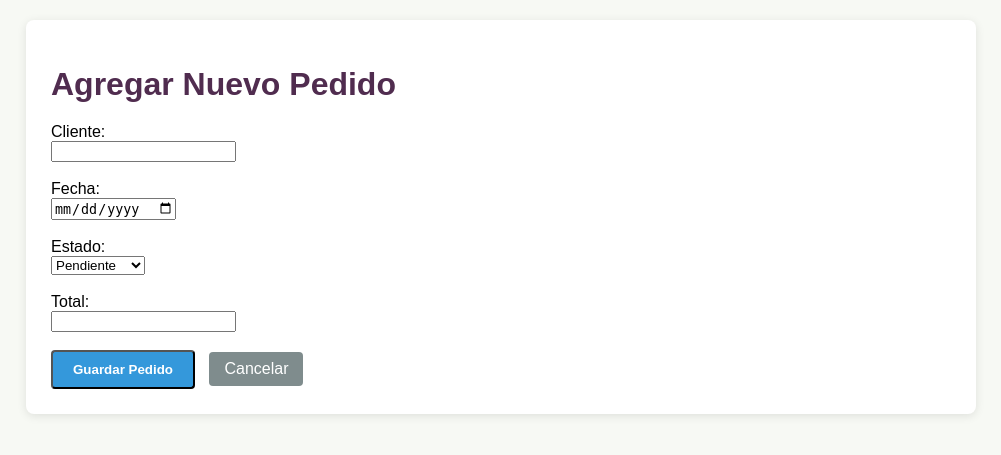
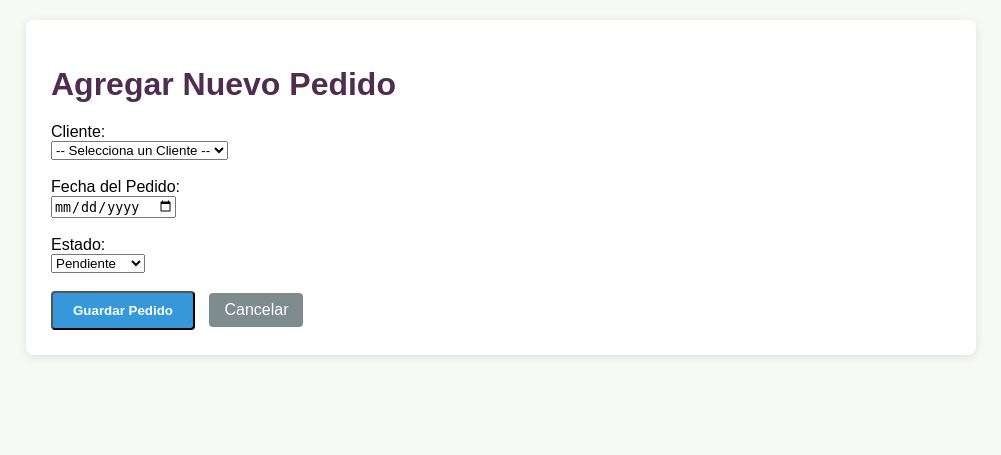
Before and after one commit to yostinsonda/minecrafteros, a Flask app: page /Agregar_pedido in a window 1280 px wide. Shown: the top 455 px of the page, without its empty margins (139-1140 px from the left). Run offline with Flask 3, Linux system fonts and the light colour scheme; data that the repository does not hold is empty.

Commit message:
Corregido formulario e insercion de agregar pedidos

```diff
--- a/app.py
+++ b/app.py
@@ -144,6 +144,7 @@ def agregar_pedido():
         conn.close()
         return redirect(url_for("listar_pedidos"))
 
+    # Para el método GET: cargamos los clientes para llenar el desplegable <select>
     cursor.execute("SELECT id_cliente, nombre FROM clientes")
     clientes_lista = cursor.fetchall()
     cursor.close()
--- a/templates/Agregar_pedido.html
+++ b/templates/Agregar_pedido.html
@@ -8,22 +8,25 @@
 <body>
     <div class="container">
         <h1>Agregar Nuevo Pedido</h1>
+
         <form action="/Agregar_pedido" method="POST">
-            <label>Cliente:</label><br>
-            <input type="text" name="cliente" required><br><br>
+            <label for="id_cliente">Cliente:</label><br>
+            <select name="id_cliente" id="id_cliente" required>
+                <option value="">-- Selecciona un Cliente --</option>
+                {% for cli in clientes %}
+                    <option value="{{ cli.id_cliente }}">{{ cli.nombre }}</option>
+                {% endfor %}
+            </select><br><br>
 
-            <label>Fecha:</label><br>
-            <input type="date" name="fecha" required><br><br>
+            <label for="fecha">Fecha del Pedido:</label><br>
+            <input type="date" name="fecha" id="fecha" required><br><br>
 
-            <label>Estado:</label><br>
-            <select name="estado" required>
+            <label for="estado">Estado:</label><br>
+            <select name="estado" id="estado" required>
                 <option value="Pendiente">Pendiente</option>
                 <option value="Completado">Completado</option>
                 <option value="Cancelado">Cancelado</option>
             </select><br><br>
-
-            <label>Total:</label><br>
-            <input type="number" step="0.01" name="total" required><br><br>
 
             <button type="submit" class="btn">Guardar Pedido</button>
             <a href="/pedidos" class="btn-secundario">Cancelar</a>
```
